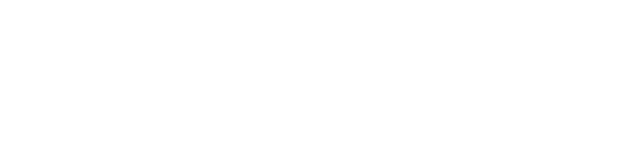
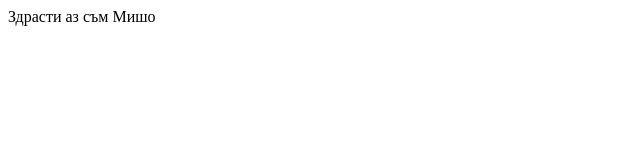
Before and after one commit to mihail-petrov/stu1101261005, a plain HTML site: page index.html in a window 1280 px wide. Shown: the whole page, without its empty margins (0-640 px from the left). Drawn offline with Linux system fonts and the light colour scheme.

Commit message:
add personal information about who I am

```diff
--- a/index.html
+++ b/index.html
@@ -7,5 +7,8 @@
 </head>
 <body>
 
+    <!-- информация за вас  -->
+    <div>Здрасти аз съм Мишо</div>
+
 </body>
 </html>
```
